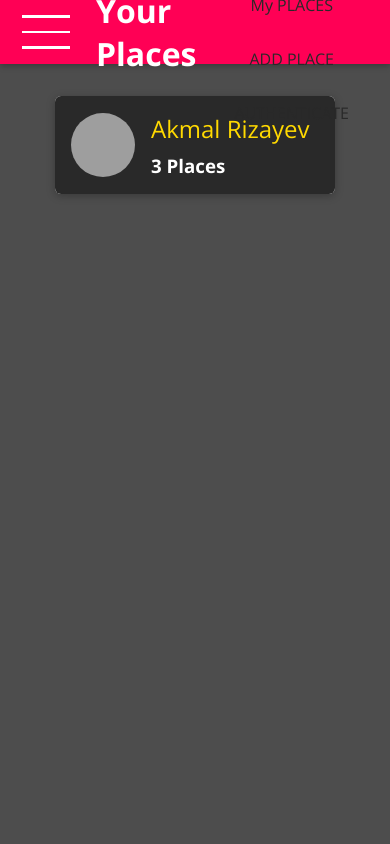
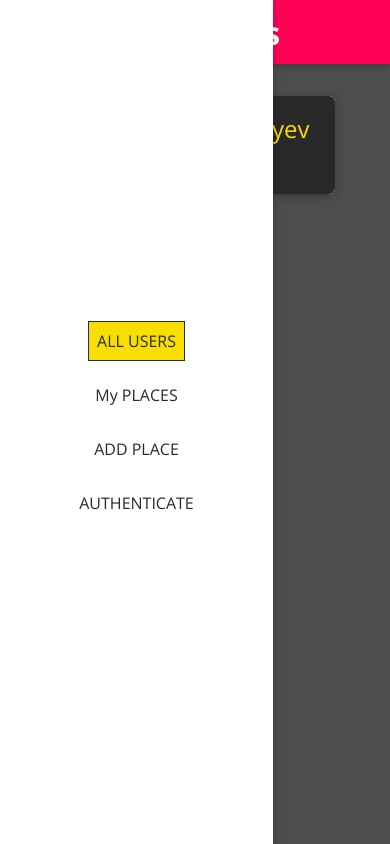
Before and after one commit to akmalrizaev/picmap, a React (Create React App) app: page / in a window 390 px wide. Built offline with nearby package versions, Linux system fonts and the light colour scheme; grey boxes are pictures that could not be loaded.

Commit message:
Implementing a basic Desktop & Mobile Navigation

```diff
--- a/src/shared/components/Navigation/MainNavigation.js
+++ b/src/shared/components/Navigation/MainNavigation.js
@@ -3,10 +3,17 @@
 
 import MainHeader from './MainHeader';
 import NavLinks from './NavLinks';
+import SideDrawer from './SideDrawer';
 import './MainNavigation.css';
 
 function MainNavigation(props) {
   return (
+    <React.Fragment>
+      <SideDrawer>
+        <nav className="main-navigation__drawer-nav">
+          <NavLinks />
+        </nav>
+      </SideDrawer>
       <MainHeader>
         <button className="main-navigation__menu-btn">
           <span />
@@ -16,10 +23,11 @@
         <h1 className="main-navigation__title">
           <Link to="/">Your Places</Link>
         </h1>
-      <nav>
+        <nav className="main-navigation__header-nav">
           <NavLinks />
         </nav>
       </MainHeader>
+    </React.Fragment>
   );
 }
 
--- a/src/shared/components/Navigation/SideDrawer.css
+++ b/src/shared/components/Navigation/SideDrawer.css
@@ -0,0 +1,10 @@
+.side-drawer {
+  position: fixed;
+  left: 0;
+  top: 0;
+  z-index: 100;
+  height: 100vh;
+  width: 70%;
+  background: white;
+  box-shadow: 0 2px 8px rgba(0, 0, 0, 0.26);
+}
--- a/src/shared/components/Navigation/SideDrawer.js
+++ b/src/shared/components/Navigation/SideDrawer.js
@@ -0,0 +1,9 @@
+import React from 'react';
+
+import './SideDrawer.css';
+
+function SideDrawer(props) {
+  return <aside className="side-drawer">{props.children}</aside>;
+}
+
+export default SideDrawer;
```
Lines whose indentation alone changed are shown as unchanged.
